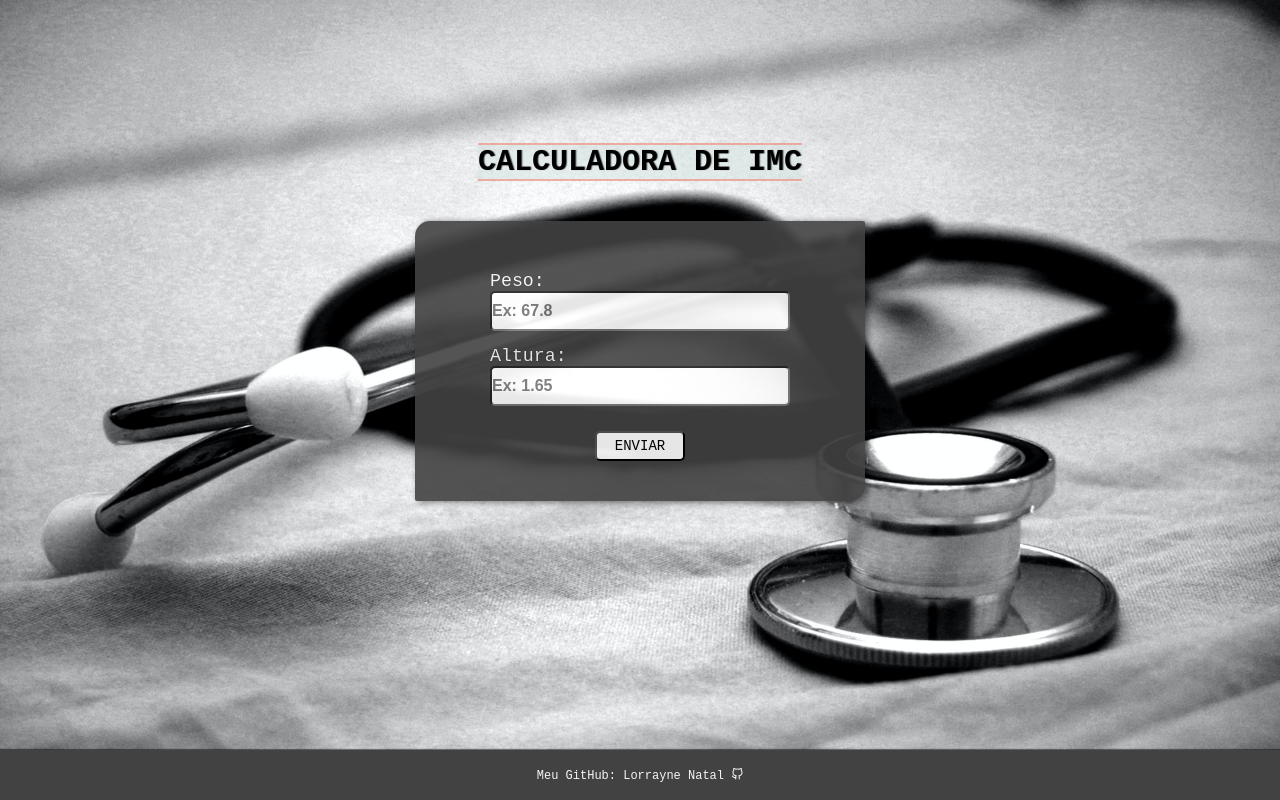
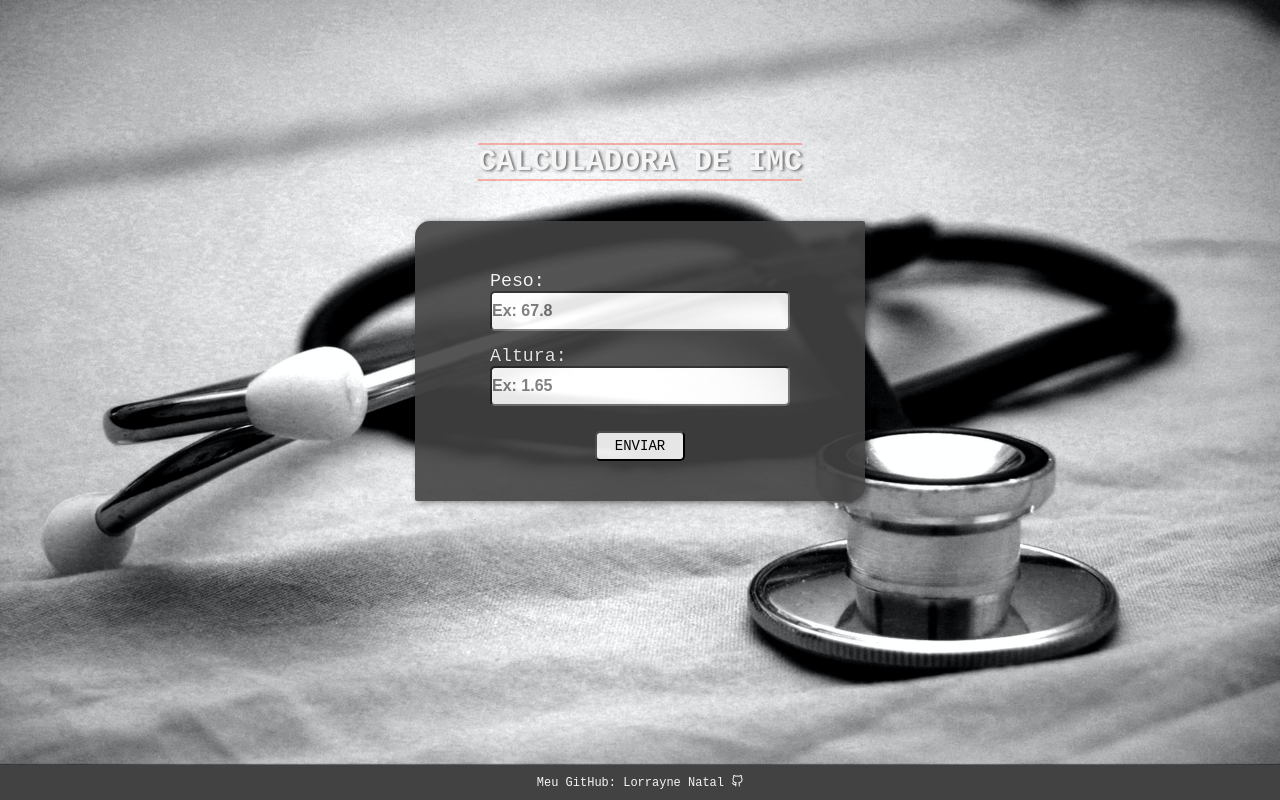
Before and after one commit to AyneNatal/IMC-Calculator-lvl1, a plain HTML site: page index.html in a window 1280 px wide. Drawn offline with Linux system fonts and the light colour scheme; files whose address does not match are found by name; a web font is replaced by a local one.

Commit message:
agora vai

```diff
--- a/css/style.css
+++ b/css/style.css
@@ -15,8 +15,8 @@
 }
 
 body{
+    background-image: linear-gradient(75deg,#414345, #232526 );
     background-image: url(/img/estetoscopio-pretoebranco-M.jpg);
-    background-color: #D3E3E1;
     background-size: cover;
     background-attachment: fixed;
     background-repeat: no-repeat;
@@ -51,10 +51,11 @@ input{
 
 #main .title{
     font-size: 1.375rem;
-    text-shadow: 1px 0px 1px #0000008c;
+    color: var(--third-color);
+    text-shadow: 2px 1px 3px #0000008c;
     border-bottom: 2px solid #fe43265d;
     border-top: 2px solid #fe43265d;
-    background-color: #d3e3e181;
+    /* background-color: #d3e3e181; */
     opacity: 100%;
 }
 
@@ -103,7 +104,8 @@ input{
 
 .infos button:hover{
     cursor: pointer;
-    background-color: #FECC04;
+    background-color: #fe43265d;
+    color: var(--third-color);
     font-weight: bold;
     transition: .6s;
 }
@@ -132,7 +134,7 @@ input{
 #footer{
     background: var(--second-color);
     color: var(--third-color);
-    min-height: 50px;
+    min-height: 35px;
 
     position: fixed;
     bottom: 0;
```
Also changed, not shown: img/autora-do-bg.txt.
